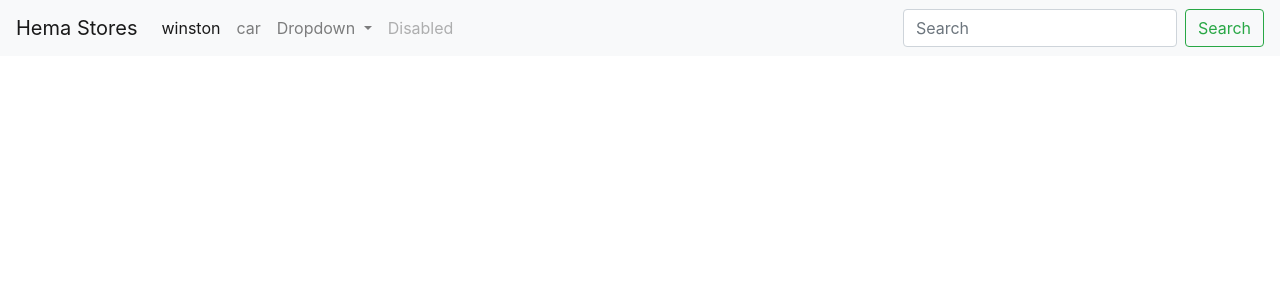
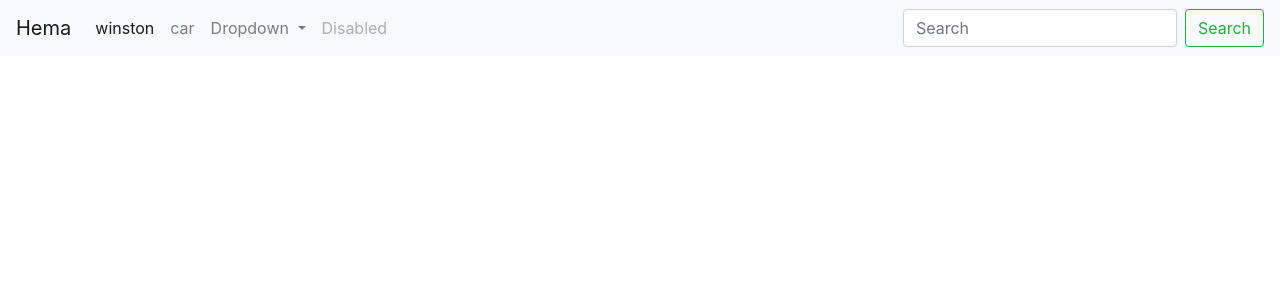
Before and after one commit to winstonmosesvuppula/winstonflask, a Flask app: page / in a window 1280 px wide. Shown: the top 300 px of the page. Run offline with Flask 2, Linux system fonts and the light colour scheme.

Commit message:
Update home.html

```diff
--- a/templates/home.html
+++ b/templates/home.html
@@ -12,7 +12,7 @@
     </head>
   <body>
     <nav class="navbar navbar-expand-lg navbar-light bg-light">
-      <a class="navbar-brand" href="#">Hema Stores</a>
+      <a class="navbar-brand" href="#">Hema</a>
       <button class="navbar-toggler" type="button" data-toggle="collapse" data-target="#navbarSupportedContent" aria-controls="navbarSupportedContent" aria-expanded="false" aria-label="Toggle navigation">
         <span class="navbar-toggler-icon"></span>
       </button>
```
